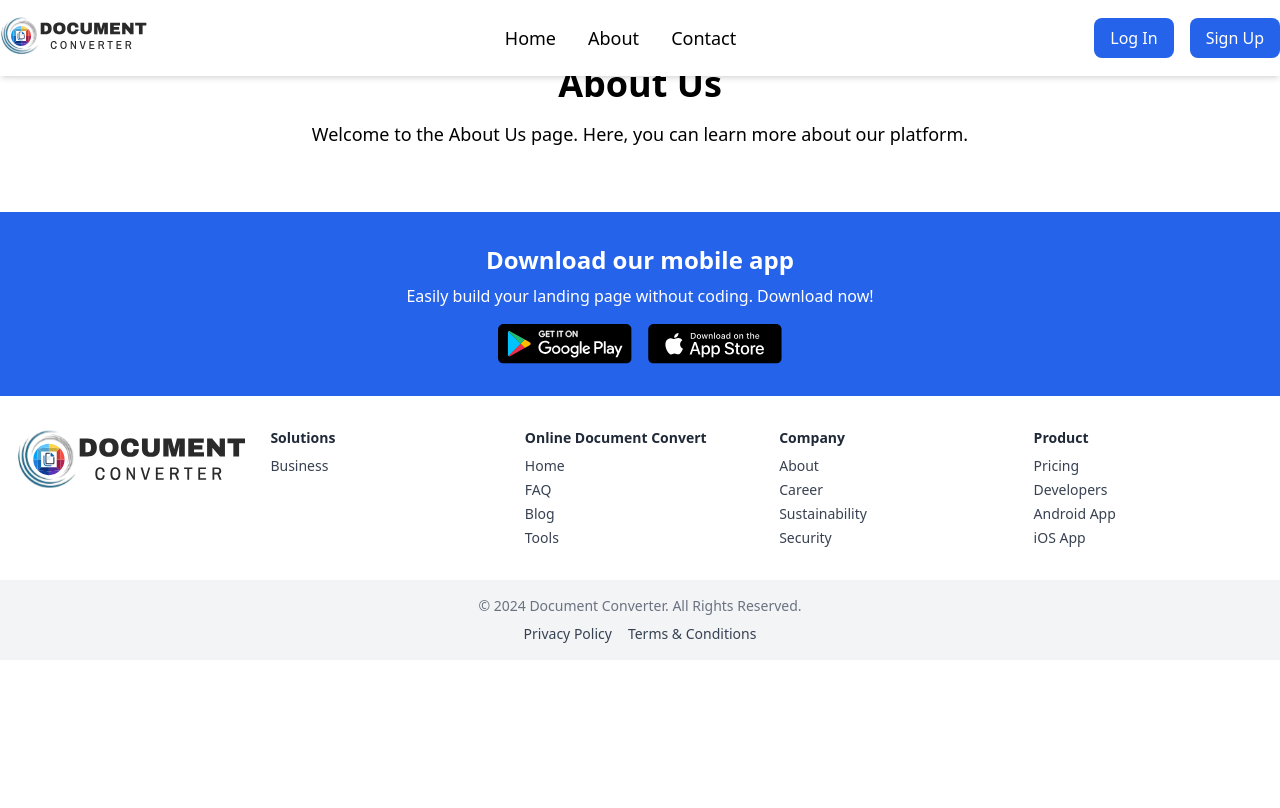
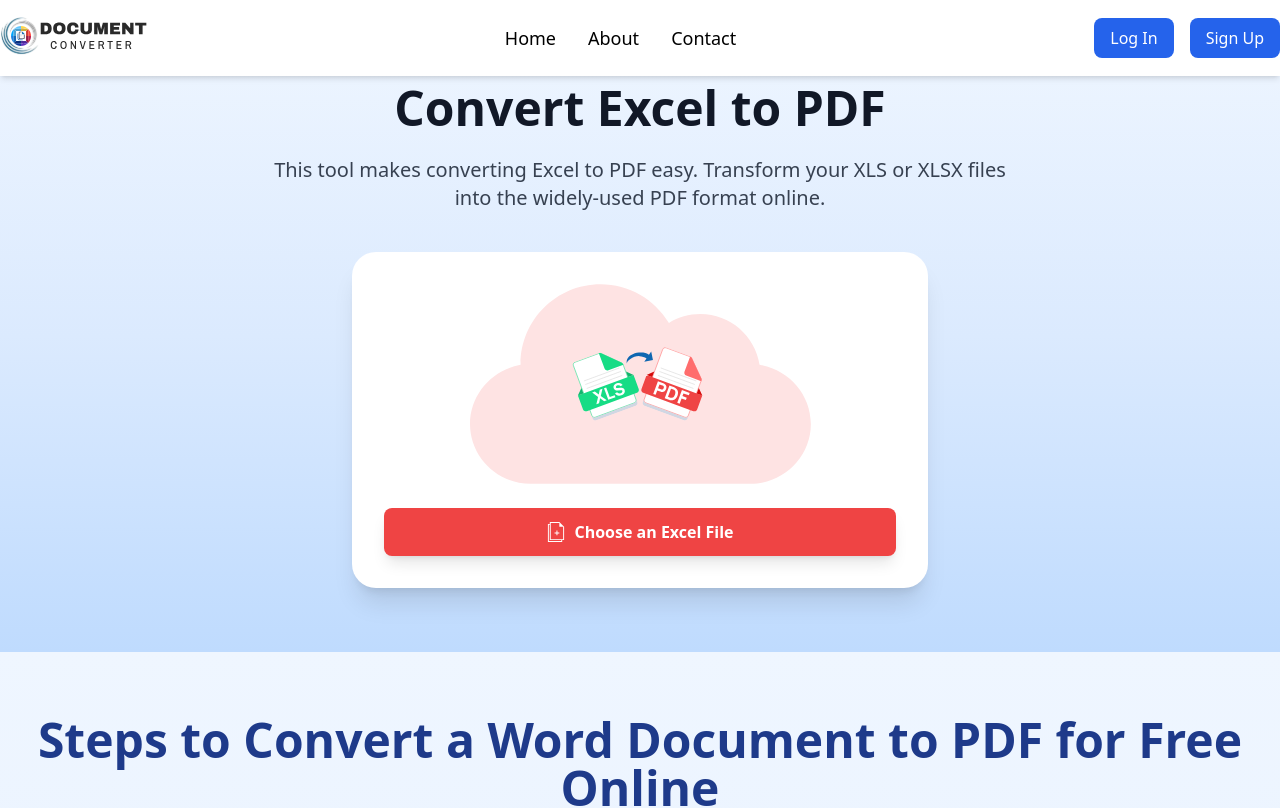
Before and after one commit to deepgrowcraft/ReactDocsTools, a React (Vite) app: page /about in a window 1280 px wide. Shown: the top 808 px of the page. Built offline with nearby package versions, Linux system fonts and the light colour scheme.

Commit message:
add feature of exel to pdf

```diff
--- a/src/App.jsx
+++ b/src/App.jsx
@@ -6,6 +6,7 @@ import About from "./screen/Aboutus";
 import Contact from "./screen/Contactus";
 import Footer from "./component/Footer";
 import DocToPdfScreen from "./screen/DocToPdfScreen";
+import ExelToPdfScreen from "./screen/ExelToPdf";
 
 function App() {
   return (
@@ -14,9 +15,10 @@ function App() {
         <Header />
         <Routes>
           <Route path="/" element={<Home />} />
-          <Route path="/about" element={<About />} />
+          <Route path="/about" element={<ExelToPdfScreen />} />
           <Route path="/contact" element={<DocToPdfScreen />} />
           <Route path="/docToPdf" element={<DocToPdfScreen />} />
+          <Route path="/ExelToPdfScreen" element={<ExelToPdfScreen />} />
         </Routes>
         <Footer />
       </div>
--- /dev/null
+++ b/src/component/ExelToPdf.jsx
@@ -0,0 +1,167 @@
+import React, { useState, useEffect } from "react";
+import axios from "axios";
+import { CircularProgressbar, buildStyles } from "react-circular-progressbar";
+import "react-circular-progressbar/dist/styles.css";
+
+const ExcelToPdf = () => {
+  const [selectedFile, setSelectedFile] = useState(null);
+  const [isConverting, setIsConverting] = useState(false);
+  const [progress, setProgress] = useState(0);
+  const [pdfUrl, setPdfUrl] = useState(null);
+
+  useEffect(() => {
+    console.log("Current pdfUrl:", pdfUrl);
+    return () => {
+      if (pdfUrl) {
+        URL.revokeObjectURL(pdfUrl);
+      }
+    };
+  }, [pdfUrl]);
+
+  const handleFileUpload = (event) => {
+    const file = event.target.files[0];
+    setSelectedFile(file);
+    setPdfUrl(null);
+    console.log("File selected:", file);
+  };
+
+  const convertExcelToPdf = async () => {
+    if (!selectedFile) return;
+
+    setIsConverting(true);
+    setProgress(0);
+
+    const formData = new FormData();
+    formData.append("file", selectedFile);
+
+    try {
+      console.log("Starting conversion...");
+
+      const response = await axios.post(
+        "http://192.168.1.32:8001/convert/xlsx-to-pdf/", // Update endpoint to handle Excel files
+        formData,
+        {
+          headers: {
+            "Content-Type": "multipart/form-data",
+          },
+          responseType: "blob", // Handle binary data
+          onUploadProgress: (progressEvent) => {
+            const percentCompleted = Math.round(
+              (progressEvent.loaded * 100) / progressEvent.total
+            );
+            setProgress(percentCompleted);
+          },
+        }
+      );
+
+      const blob = new Blob([response.data], { type: "application/pdf" });
+      const pdfUrl = URL.createObjectURL(blob);
+      setPdfUrl(pdfUrl);
+
+      console.log("PDF ready for download:", pdfUrl);
+    } catch (error) {
+      console.error("File conversion failed:", error);
+    } finally {
+      setIsConverting(false);
+    }
+  };
+
+  return (
+    <section className="bg-gradient-to-b from-blue-50 via-blue-100 to-blue-200 py-16 px-4 mt-5">
+      <div className="container mx-auto text-center">
+        <h1 className="text-4xl md:text-5xl font-extrabold mb-6 text-gray-900">
+          Convert Excel to PDF
+        </h1>
+        <p className="text-lg md:text-xl mb-10 text-gray-700 max-w-3xl mx-auto">
+          This tool makes converting Excel to PDF easy. Transform your XLS or
+          XLSX files into the widely-used PDF format online.
+        </p>
+
+        <div className="bg-white shadow-xl rounded-3xl p-8 max-w-xl mx-auto transition-all duration-300 ease-in-out transform hover:scale-105 hover:shadow-2xl">
+          <div
+            className="relative bg-cover bg-center mb-6 rounded-xl overflow-hidden"
+            style={{
+              backgroundImage: "url('/home/doctoPdfBg.svg')",
+              backgroundSize: "contain",
+              backgroundRepeat: "no-repeat",
+              backgroundPosition: "center",
+              height: "200px",
+            }}
+          >
+            <div className="flex justify-center items-center h-full">
+              <img
+                src="/pdfIcon/excelToPdfIcon.svg"
+                alt="Upload Icon"
+                className="h-20 w-22"
+              />
+            </div>
+          </div>
+
+          <div className="relative group">
+            <input
+              type="file"
+              accept=".xls,.xlsx"
+              className="absolute inset-0 opacity-0 w-full h-full cursor-pointer"
+              onChange={handleFileUpload}
+              aria-label="File Upload"
+            />
+            <button className="w-full bg-red-500 text-white font-semibold py-3 px-6 rounded-lg transition duration-300 ease-in-out shadow-lg flex items-center justify-center space-x-2 hover:bg-red-600 hover:scale-105">
+              <img
+                src="/home/addFile.svg"
+                alt="addFile Icon"
+                className="h-5 w-5"
+              />
+              <span>
+                {selectedFile ? selectedFile.name : "Choose an Excel File"}
+              </span>
+            </button>
+          </div>
+        </div>
+
+        {selectedFile && !pdfUrl && (
+          <button
+            onClick={convertExcelToPdf}
+            disabled={isConverting}
+            className="mt-6 bg-blue-600 text-white font-semibold py-3 px-8 rounded-lg hover:bg-blue-700 transition-all duration-300 transform hover:scale-105 shadow-lg"
+          >
+            {isConverting ? "Converting..." : "Convert to PDF"}
+          </button>
+        )}
+
+        {isConverting && (
+          <div className="my-8 w-20 mx-auto">
+            <CircularProgressbar
+              value={progress}
+              text={`${progress}%`}
+              styles={buildStyles({
+                textSize: "16px",
+                pathColor: `rgba(62, 152, 199, ${progress / 100})`,
+                textColor: "#3e98c7",
+                trailColor: "#d6d6d6",
+              })}
+            />
+          </div>
+        )}
+
+        {pdfUrl && (
+          <div className="mt-12">
+            <a
+              href={pdfUrl}
+              download="converted.pdf"
+              target="_blank"
+              rel="noopener noreferrer"
+              className="inline-block bg-green-500 text-white font-bold px-10 py-4 rounded-full hover:bg-green-600 transition-all duration-300 transform hover:scale-105 shadow-xl"
+            >
+              Download PDF
+            </a>
+            <p className="mt-4 text-sm text-gray-600">
+              Your PDF is ready for download!
+            </p>
+          </div>
+        )}
+      </div>
+    </section>
+  );
+};
+
+export default ExcelToPdf;
--- /dev/null
+++ b/src/screen/ExelToPdf.jsx
@@ -0,0 +1,17 @@
+import React from "react";
+import DocToPdf from "../component/DocToPdf";
+import DocToPdfGuide from "../component/DocToPdfGuide";
+import ToolsScreen from "../component/ToolComponent";
+import ExcelToPdf from "../component/ExelToPdf";
+
+function ExelToPdfScreen() {
+  return (
+    <div>
+      <ExcelToPdf />
+      <DocToPdfGuide />
+      <ToolsScreen />
+    </div>
+  );
+}
+
+export default ExelToPdfScreen;
```
Also changed, not shown: public/pdfIcon/excelToPdfIcon.svg (added).
